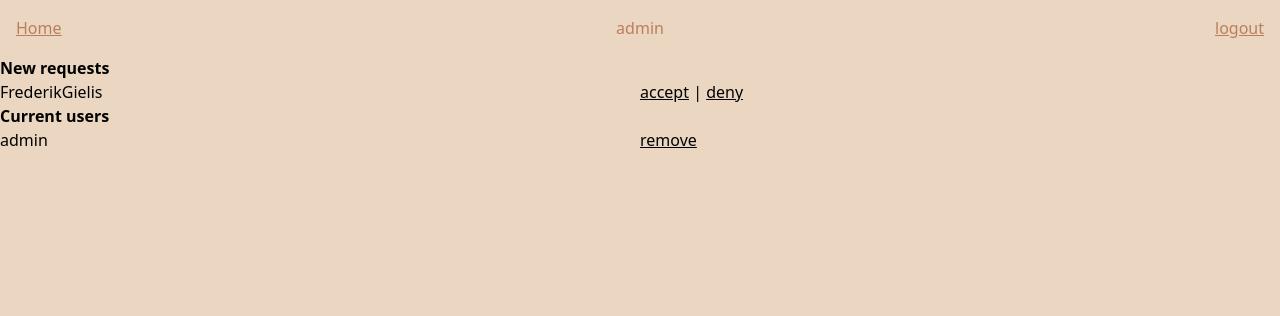
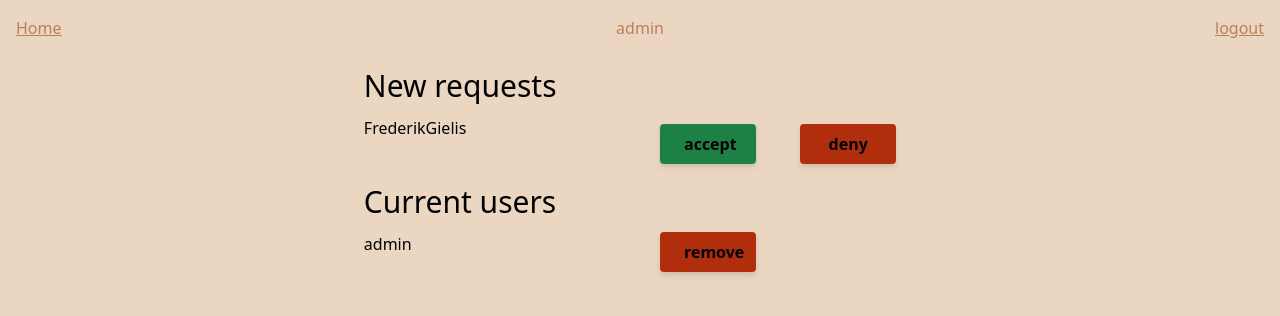
Before and after one commit to Thomas-More-Digital-Innovation/2223-DI-010-Kiwi, a Django app: page /dashboard/ in a window 1280 px wide. Shown: the top 316 px of the page. Run offline with Django 4.2, Linux system fonts and the light colour scheme; a user stored in the database is signed in; data comes from the database, SQL or seed files in the repository; both versions use the stored data as it was after the commit.

Commit message:
dashboard done

```diff
--- a/keyTracker/static/keyTracker/css/output.css
+++ b/keyTracker/static/keyTracker/css/output.css
@@ -575,8 +575,14 @@ video {
   margin: 2.5rem;
 }
 
-.m-auto {
-  margin: auto;
+.mx-4 {
+  margin-left: 1rem;
+  margin-right: 1rem;
+}
+
+.mx-5 {
+  margin-left: 1.25rem;
+  margin-right: 1.25rem;
 }
 
 .my-3 {
@@ -599,16 +605,21 @@ video {
   margin-bottom: 1rem;
 }
 
+.my-2 {
+  margin-top: 0.5rem;
+  margin-bottom: 0.5rem;
+}
+
 .mt-auto {
   margin-top: auto;
 }
 
+.mt-4 {
+  margin-top: 1rem;
+}
+
 .ml-auto {
   margin-left: auto;
-}
-
-.mt-4 {
-  margin-top: 1rem;
 }
 
 .block {
@@ -639,8 +650,10 @@ video {
   height: 24rem;
 }
 
-.h-64 {
-  height: 16rem;
+.w-max {
+  width: -webkit-max-content;
+  width: -moz-max-content;
+  width: max-content;
 }
 
 .w-full {
@@ -651,30 +664,24 @@ video {
   width: 24rem;
 }
 
-.w-max {
-  width: -webkit-max-content;
-  width: -moz-max-content;
-  width: max-content;
-}
-
 .w-screen {
   width: 100vw;
 }
 
-.w-6 {
-  width: 1.5rem;
+.w-5 {
+  width: 1.25rem;
 }
 
-.w-12 {
-  width: 3rem;
+.w-40 {
+  width: 10rem;
 }
 
 .w-32 {
   width: 8rem;
 }
 
-.w-64 {
-  width: 16rem;
+.w-24 {
+  width: 6rem;
 }
 
 .flex-1 {
@@ -697,6 +704,10 @@ video {
   place-items: center;
 }
 
+.content-center {
+  align-content: center;
+}
+
 .items-center {
   align-items: center;
 }
@@ -709,14 +720,14 @@ video {
   gap: 1rem;
 }
 
-.gap-2 {
-  gap: 0.5rem;
-}
-
 .space-y-4 > :not([hidden]) ~ :not([hidden]) {
   --tw-space-y-reverse: 0;
   margin-top: calc(1rem * calc(1 - var(--tw-space-y-reverse)));
   margin-bottom: calc(1rem * var(--tw-space-y-reverse));
+}
+
+.justify-self-center {
+  justify-self: center;
 }
 
 .overflow-visible {
@@ -736,19 +747,29 @@ video {
   border-color: rgb(187 126 93 / var(--tw-border-opacity));
 }
 
+.bg-maingreen {
+  --tw-bg-opacity: 1;
+  background-color: rgb(29 129 69 / var(--tw-bg-opacity));
+}
+
 .bg-darkgreen {
   --tw-bg-opacity: 1;
   background-color: rgb(21 38 20 / var(--tw-bg-opacity));
 }
 
-.bg-maingreen {
-  --tw-bg-opacity: 1;
-  background-color: rgb(29 129 69 / var(--tw-bg-opacity));
-}
-
 .bg-backgroundcolor {
   --tw-bg-opacity: 1;
   background-color: rgb(235 215 193 / var(--tw-bg-opacity));
+}
+
+.bg-warningred {
+  --tw-bg-opacity: 1;
+  background-color: rgb(176 46 12 / var(--tw-bg-opacity));
+}
+
+.bg-white {
+  --tw-bg-opacity: 1;
+  background-color: rgb(255 255 255 / var(--tw-bg-opacity));
 }
 
 .bg-gradient-to-b {
@@ -786,14 +807,6 @@ video {
 .py-8 {
   padding-top: 2rem;
   padding-bottom: 2rem;
-}
-
-.pt-8 {
-  padding-top: 2rem;
-}
-
-.pb-16 {
-  padding-bottom: 4rem;
 }
 
 .text-center {
@@ -856,3 +869,13 @@ video {
   --tw-bg-opacity: 1;
   background-color: rgb(140 255 152 / var(--tw-bg-opacity));
 }
+
+.hover\:bg-warningred:hover {
+  --tw-bg-opacity: 1;
+  background-color: rgb(176 46 12 / var(--tw-bg-opacity));
+}
+
+.hover\:bg-warningredhover:hover {
+  --tw-bg-opacity: 1;
+  background-color: rgb(236 11 67 / var(--tw-bg-opacity));
+}
--- a/keyTracker/templates/keyTracker/components/main.html
+++ b/keyTracker/templates/keyTracker/components/main.html
@@ -13,8 +13,9 @@
 </head>
 <body class="bg-backgroundcolor">
 
-{% block body %}
-{% endblock %}
+    {% block body %}
+    {% endblock %}
+
 </div>
 </body>
 </html>
--- a/keyTracker/templates/keyTracker/dashboard.html
+++ b/keyTracker/templates/keyTracker/dashboard.html
@@ -3,9 +3,14 @@
 {% block body %}
 {% include 'keyTracker/components/nav.html' with link="homepage"%}
 <div>
+
+<div class="flex justify-center">
+
+
+<div class="mx-4 bsg-white">
     {% if pending_users %}
     <div>
-            <h2 class="font-bold">New requests</h2>
+        <h2 class="text-3xl my-3">New requests</h2>
         <div class="grid grid-cols-2">
             {% for pending_user in pending_users %}
             <div>
@@ -15,17 +20,18 @@
                 <form method="POST" action="{% url 'keyTracker:review_application' %}">
                     {% csrf_token %}
                     <input type="hidden" name="pending_user" value="{{pending_user}}">
-                        <input type="submit" name="verdict" value="accept" class="underline"> |
-                        <input type="submit" name="verdict" value="deny" class="underline">
+                        <button class="bg-maingreen hover:bg-accentgreen drop-shadow-md font-bold w-24 py-2 px-6 mx-5 my-2 rounded" type="submit" name="verdict" value="accept">accept</button>
+                        {% comment %} <input type="submit" name="verdict" value="accept" class="underline"> | {% endcomment %}
+                        {% comment %} <input type="submit" name="verdict" value="deny" class="underline"> {% endcomment %}
+                        <button class="bg-warningred hover:bg-warningredhover drop-shadow-md font-bold w-24 py-2 px-6 mx-5  my-2 rounded" type="submit" name="verdict" value="deny">deny</button>
                 </form>
             </div>
             {% endfor %}
         </div>
+    </div>
     {% endif %}
-</div>
     <div>
-    <div>
-        <h2 class="font-bold">Current users</h2>
+        <h2 class="text-3xl my-3">Current users</h2>
         <div class="grid grid-cols-2">
             {% for current_user in current_users %}
             <div>
@@ -35,11 +41,14 @@
                 <form method="POST" action="{% url 'keyTracker:remove_user' %}">
                     {% csrf_token %}
                     <input type="hidden" name="current_user" value="{{current_user}}">
-                    <input type="submit" name="remove_btn" value="remove" class="underline">
+                    {% comment %} <input type="submit" name="remove_btn" value="remove" class="underline"> {% endcomment %}
+                    <button class="bg-warningred hover:bg-warningredhover drop-shadow-md font-bold w-24 py-2 px-6 mx-5 rounded w-max" type="submit" name="remove_btn" value="remove">remove</button>
                 </form>
             </div>
             {% endfor %}
             </div>
         </div>
-
+    </div>
+</div>
+</div>
 {% endblock %}
--- a/tailwind.config.js
+++ b/tailwind.config.js
@@ -13,6 +13,8 @@ module.exports = {
         accentgreen: '#8CFF98',
         darkgreen: '#152614',
         brownsugar: '#BB7E5D',
+        warningred: '#B02E0C',
+        warningredhover: '#EC0B43',
       },
       dropShadow: {
         'accentgreen': '0 35px 35px rgb(140, 255, 152, 0.25)',
```
Also changed, not shown: db.sqlite3. Lines whose indentation alone changed are shown as unchanged.
